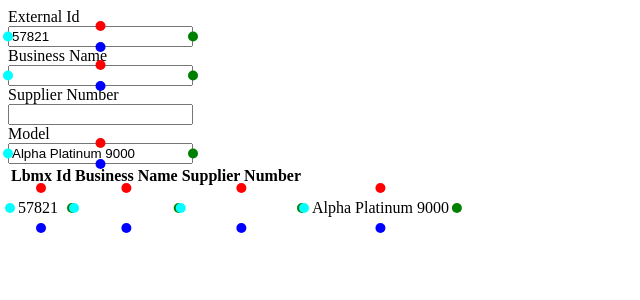
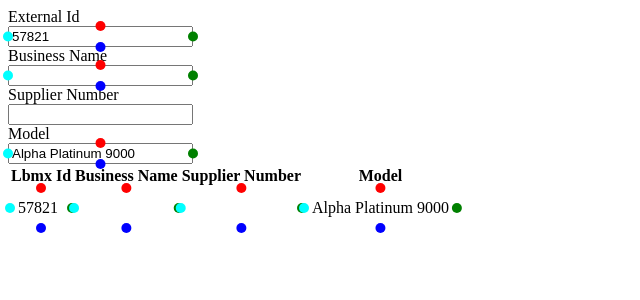
Before and after one commit to datacrush/data-path, a React (Vite) app: page / in a window 1280 px wide. Shown: the top 300 px of the page, without its empty margins (0-640 px from the left). Built offline with nearby package versions, Linux system fonts and the light colour scheme.

Commit message:
fixed missing column name

```diff
--- a/src/App.tsx
+++ b/src/App.tsx
@@ -76,6 +76,7 @@ function App() {
               <th>Lbmx Id</th>
               <th>Business Name</th>
               <th>Supplier Number</th>
+              <th>Model</th>
             </tr>
           </thead>
           <tbody>
```
